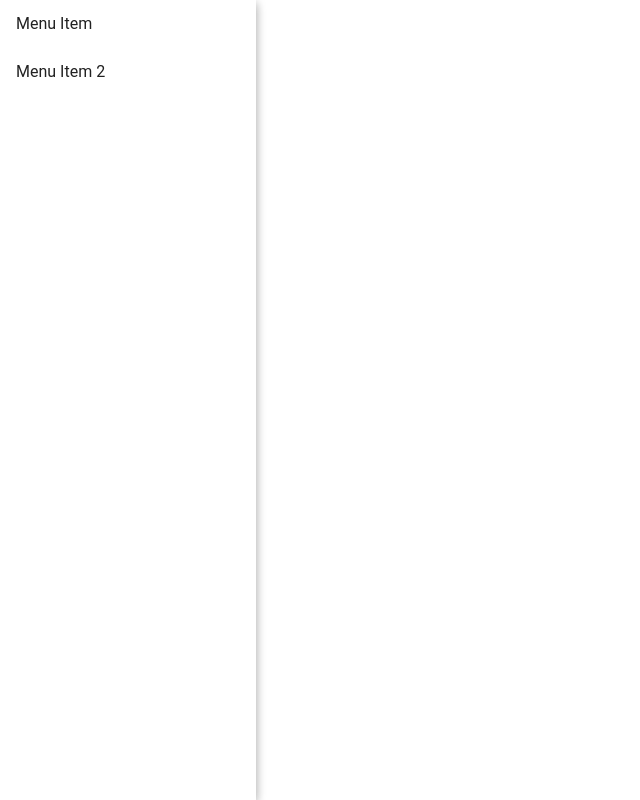
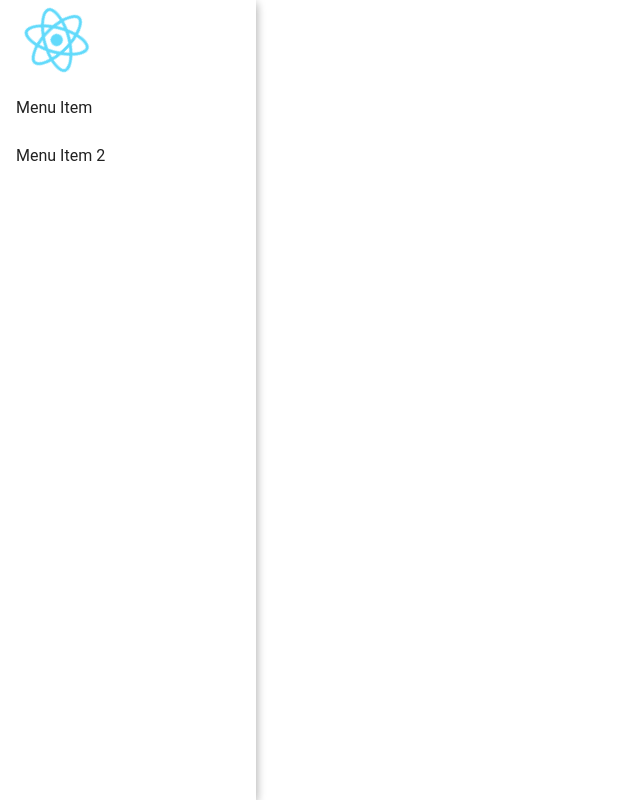
Before and after one commit to justinianstefan/project-manangement, a React (Create React App) app: page / in a window 1280 px wide. Shown: the whole page, without its empty margins (0-640 px from the left). Built offline with nearby package versions, Linux system fonts and the light colour scheme.

Commit message:
Drawer logo

```diff
--- a/src/app/layout/components/sidenav.jsx
+++ b/src/app/layout/components/sidenav.jsx
@@ -1,6 +1,8 @@
 import React, { Component } from 'react';
 import Drawer from 'material-ui/Drawer';
 import MenuItem from 'material-ui/MenuItem';
+
+import logo from '../../../assets/img/logo.svg';
 
 class Sidenav extends Component {
   state = {
@@ -9,6 +11,7 @@
   render() {
     return (
       <Drawer open={this.state.open} className="sidenav">
+        <img src={logo} className="App-logo" alt="logo" />
         <MenuItem>Menu Item</MenuItem>
         <MenuItem>Menu Item 2</MenuItem>
       </Drawer>
```
